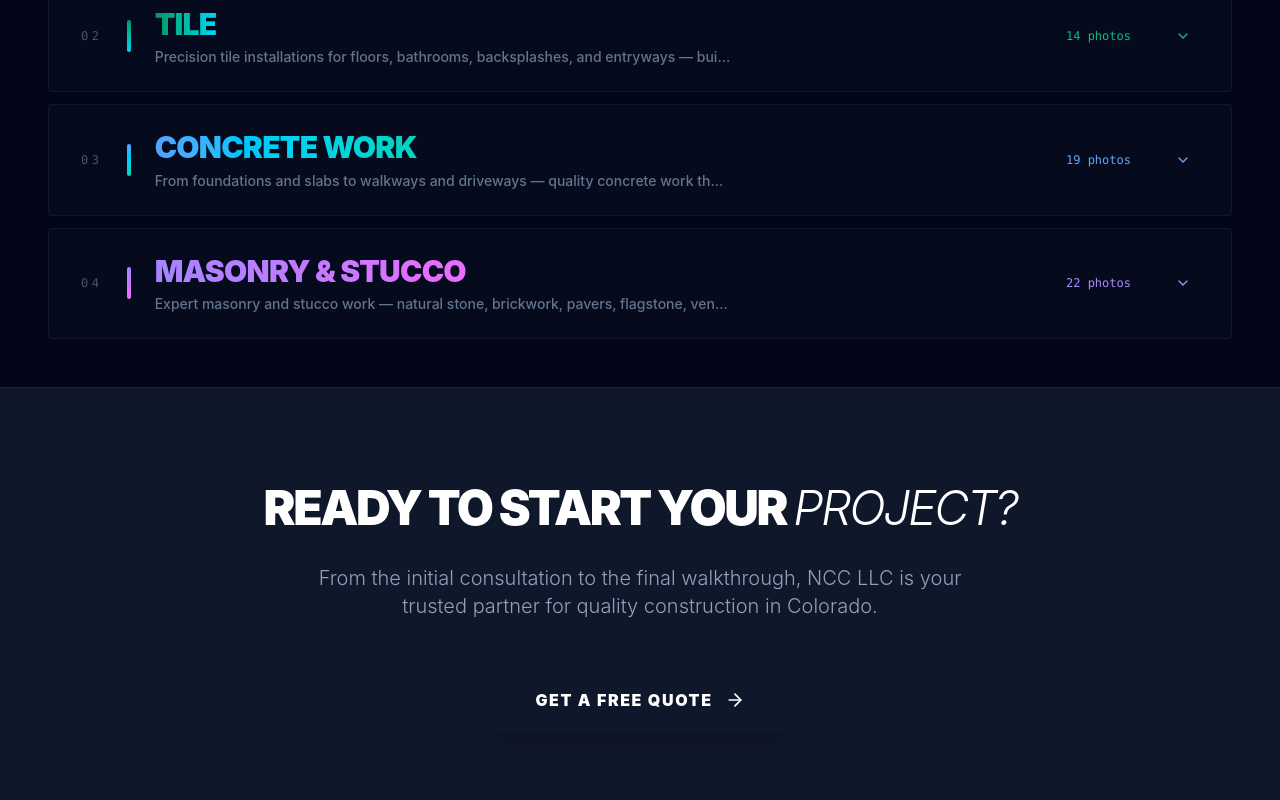
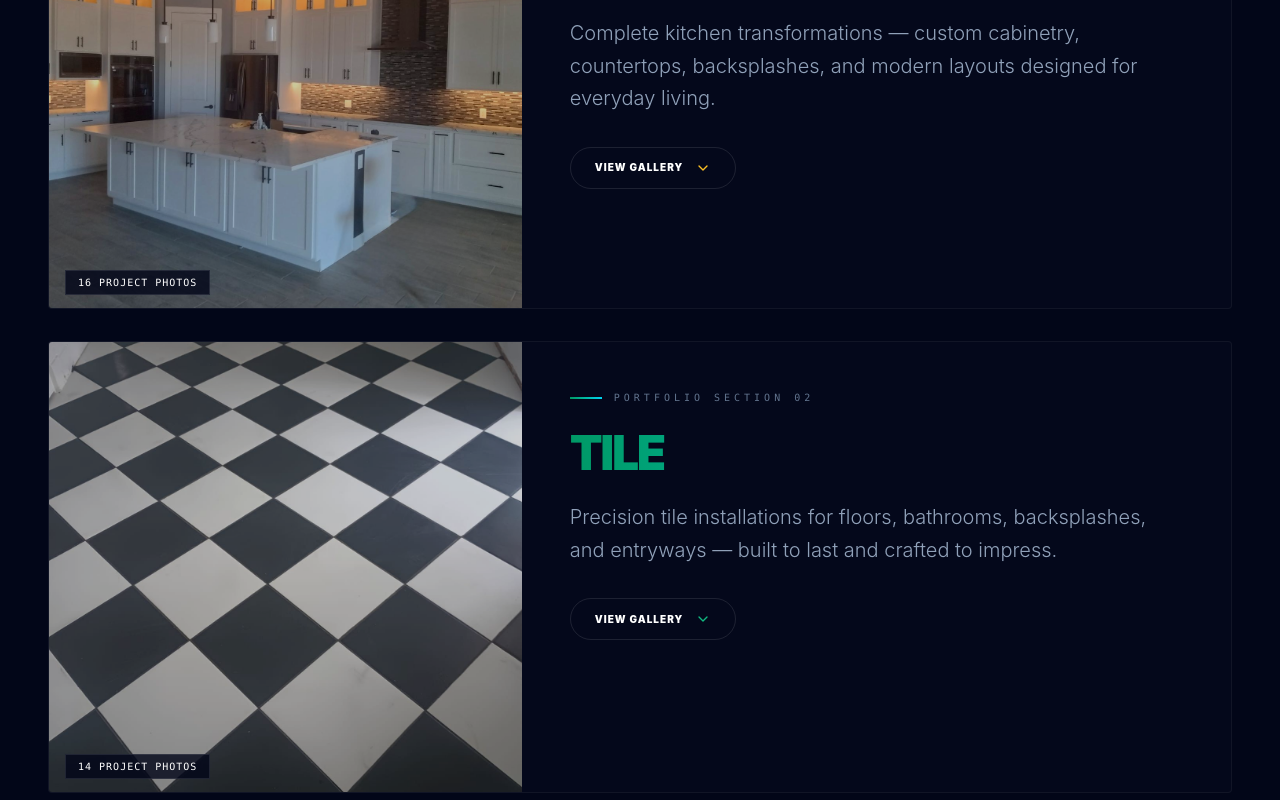
Before and after one commit to hollyw00d337/NCC, a React (Vite) app: page /projects in a window 1280 px wide. Shown: the part 600-1400 px from the top of the page. Built offline with nearby package versions, Linux system fonts and the light colour scheme.

Commit message:
Cambie el apartado projects

```diff
--- a/src/app/pages/Projects.tsx
+++ b/src/app/pages/Projects.tsx
@@ -115,7 +115,7 @@ const sections: Section[] = [
     description:
       "Precision tile installations for floors, bathrooms, backsplashes, and entryways — built to last and crafted to impress.",
     photos: [
-      tile01, tile02, tile03, tile04, tile05, tile06, tile07,
+      tile05, tile02, tile03, tile04, tile01, tile06, tile07,
       tile08, tile09, tile10, tile11, tile12, tile13, tile14,
     ],
   },
@@ -206,98 +206,109 @@ export default function Projects() {
       </div>
 
       {/* Sections — Compact Accordion */}
+      {/* Sections — Visual Cards Accordion */}
       <div className="container mx-auto px-6 lg:px-12 py-12">
-        <div className="space-y-3">
+        <div className="space-y-8">
           {sections.map((section, sIdx) => {
             const isExpanded = expandedSections[section.id] ?? false;
 
             return (
               <motion.div
                 key={section.id}
-                initial={{ opacity: 0, y: 16 }}
+                initial={{ opacity: 0, y: 20 }}
                 whileInView={{ opacity: 1, y: 0 }}
-                transition={{ duration: 0.4, delay: sIdx * 0.08 }}
+                transition={{ duration: 0.5, delay: sIdx * 0.1 }}
                 viewport={{ once: true }}
-                className={`rounded-sm border transition-colors duration-300 overflow-hidden ${isExpanded
-                  ? "bg-slate-900/80 border-white/10"
-                  : "bg-slate-900/30 border-white/5 hover:border-white/15 hover:bg-slate-900/50"
-                  }`}
+                className="rounded-sm overflow-hidden border border-white/5 bg-slate-900/20 hover:bg-slate-900/40 transition-all duration-500"
               >
-                {/* Clickable Header Row */}
+                {/* CABECERA TIPO BANNER (Imagen + Descripción) */}
                 <button
                   onClick={() => toggleSection(section.id)}
-                  className="w-full flex items-center gap-4 sm:gap-6 px-5 sm:px-8 py-5 sm:py-6 text-left group cursor-pointer"
+                  className="w-full relative group cursor-pointer overflow-hidden flex flex-col md:flex-row min-h-[350px] text-left"
                 >
-                  {/* Number */}
-                  <span className="text-slate-600 font-mono text-xs tracking-[0.3em] flex-shrink-0 hidden sm:block">
-                    {String(sIdx + 1).padStart(2, "0")}
-                  </span>
+                  {/* Lado de la Imagen */}
+                  <div className="relative w-full md:w-2/5 h-72 md:h-[450px] overflow-hidden">
+                    <img
+                      src={section.photos[0]}
+                      alt={section.title}
+                      className="w-full h-full object-cover transition-transform duration-1000 group-hover:scale-110"
+                    />
+                    <div className="absolute inset-0 bg-slate-950/20 group-hover:bg-transparent transition-colors duration-500" />
 
-                  {/* Accent bar */}
-                  <div className={`h-8 w-1 rounded-full bg-gradient-to-b ${section.accent} flex-shrink-0`} />
+                    <div className="absolute bottom-4 left-4">
+                      <span className="bg-slate-950/80 backdrop-blur-md text-white text-[10px] font-mono px-3 py-1.5 border border-white/10 uppercase tracking-widest">
+                        {section.photos.length} Project Photos
+                      </span>
+                    </div>
+                  </div>
 
-                  {/* Title + description */}
-                  <div className="flex-1 min-w-0">
-                    <h2 className="text-xl sm:text-2xl md:text-3xl font-black tracking-tight leading-tight">
-                      <span className={`text-transparent bg-clip-text bg-gradient-to-r ${section.accent}`}>
-                        {section.title}
+                  {/* Lado del Contenido */}
+                  <div className="relative flex-1 p-8 md:p-12 flex flex-col justify-center">
+                    <div className="flex items-center gap-3 mb-6">
+                      <div className={`h-[2px] w-8 bg-gradient-to-r ${section.accent}`} />
+                      <span className="text-[10px] font-mono text-slate-500 tracking-[0.4em] uppercase">
+                        Portfolio Section {String(sIdx + 1).padStart(2, "0")}
                       </span>
+                    </div>
+
+                    <h2 className={`text-4xl md:text-5xl font-black mb-6 tracking-tighter text-transparent bg-clip-text bg-gradient-to-r ${section.accent}`}>
+                      {section.title}
                     </h2>
-                    <p className="text-slate-500 text-sm mt-1 truncate max-w-xl">
+
+                    <p className="text-slate-400 text-lg md:text-xl max-w-2xl mb-8 font-light leading-relaxed">
                       {section.description}
                     </p>
+
+                    <div className="mt-auto">
+                      <div
+                        className="inline-flex items-center gap-3 px-6 py-3 border border-white/10 rounded-full group-hover:border-white/30 transition-all"
+                        style={{ backgroundColor: isExpanded ? `${section.accentColor}15` : 'transparent' }}
+                      >
+                        <span className="text-white font-black text-[10px] uppercase tracking-widest">
+                          {isExpanded ? "Hide Gallery" : "View Gallery"}
+                        </span>
+                        <ChevronDown
+                          className={`h-4 w-4 transition-transform duration-500 ${isExpanded ? "rotate-180" : ""}`}
+                          style={{ color: section.accentColor }}
+                        />
+                      </div>
+                    </div>
                   </div>
-
-                  {/* Photo count badge */}
-                  <span
-                    className="text-xs font-mono px-3 py-1.5 rounded-full flex-shrink-0"
-                    style={{
-                      backgroundColor: `${section.accentColor}12`,
-                      color: section.accentColor,
-                    }}
-                  >
-                    {section.photos.length} photos
-                  </span>
-
-                  {/* Chevron */}
-                  <span
-                    className={`flex items-center justify-center w-8 h-8 rounded-full flex-shrink-0 transition-all duration-300 ${isExpanded ? "rotate-180" : ""
-                      }`}
-                    style={{ backgroundColor: `${section.accentColor}15` }}
-                  >
-                    <ChevronDown className="h-4 w-4" style={{ color: section.accentColor }} />
-                  </span>
                 </button>
 
-                {/* Expandable Gallery */}
-                <AnimatePresence initial={false}>
+                {/* GALERÍA MASONRY (Se revela al expandir) */}
+                <AnimatePresence>
                   {isExpanded && (
                     <motion.div
                       initial={{ height: 0, opacity: 0 }}
                       animate={{ height: "auto", opacity: 1 }}
                       exit={{ height: 0, opacity: 0 }}
-                      transition={{ duration: 0.4, ease: [0.4, 0, 0.2, 1] }}
-                      className="overflow-hidden"
+                      transition={{ duration: 0.6, ease: [0.4, 0, 0.2, 1] }}
+                      className="bg-slate-950/40 border-t border-white/5"
                     >
-                      <div className="px-5 sm:px-8 pb-8 pt-2">
+                      <div className="p-6 md:p-12">
+                        <div className="flex items-center gap-4 mb-10 text-slate-600">
+                          <span className="text-[10px] font-mono uppercase tracking-[0.3em]">Full Project Gallery</span>
+                          <div className="h-px flex-1 bg-white/5" />
+                        </div>
+
                         <ResponsiveMasonry columnsCountBreakPoints={{ 350: 1, 640: 2, 1024: 3 }}>
-                          <Masonry gutter="12px">
+                          <Masonry gutter="16px">
                             {section.photos.map((src, pIdx) => (
                               <motion.div
                                 key={`${section.id}-${pIdx}`}
-                                initial={{ opacity: 0, y: 20 }}
-                                animate={{ opacity: 1, y: 0 }}
-                                transition={{ duration: 0.3, delay: (pIdx % 6) * 0.05 }}
-                                className="group relative overflow-hidden rounded-sm cursor-pointer"
+                                initial={{ opacity: 0, scale: 0.9 }}
+                                animate={{ opacity: 1, scale: 1 }}
+                                transition={{ duration: 0.3, delay: (pIdx % 10) * 0.05 }}
+                                className="group relative overflow-hidden rounded-sm cursor-pointer shadow-2xl border border-white/5"
                                 onClick={() => openLightbox(sIdx, pIdx)}
                               >
                                 <img
                                   src={src}
-                                  alt={`NCC LLC ${section.title.toLowerCase()} project ${pIdx + 1}`}
-                                  className="w-full h-auto object-cover group-hover:scale-105 transition-transform duration-500 opacity-90 group-hover:opacity-100"
+                                  alt={`Gallery ${pIdx}`}
+                                  className="w-full h-auto object-cover group-hover:scale-105 transition-transform duration-700 opacity-80 group-hover:opacity-100"
                                 />
                                 <div className="absolute inset-0 bg-gradient-to-t from-slate-950/60 via-transparent to-transparent opacity-0 group-hover:opacity-100 transition-opacity duration-300" />
-                                <div className="absolute inset-0 border border-white/0 group-hover:border-secondary/40 transition-colors duration-300 pointer-events-none rounded-sm" />
                               </motion.div>
                             ))}
                           </Masonry>
@@ -309,25 +320,6 @@ export default function Projects() {
               </motion.div>
             );
           })}
-        </div>
-      </div>
-
-      {/* CTA Section */}
-      <div className="bg-slate-900 py-24 border-t border-white/5">
-        <div className="container mx-auto px-6 lg:px-12 text-center">
-          <h2 className="text-4xl md:text-5xl font-black text-white mb-8 tracking-tighter">
-            READY TO START YOUR <span className="text-secondary italic font-light">PROJECT?</span>
-          </h2>
-          <p className="text-slate-400 text-xl max-w-2xl mx-auto mb-12 font-light">
-            From the initial consultation to the final walkthrough, NCC LLC is your trusted partner for quality
-            construction in Colorado.
-          </p>
-          <Link
-            to="/contact"
-            className="inline-flex items-center gap-3 px-10 py-5 bg-secondary text-white font-black rounded-sm hover:scale-105 transition-all shadow-xl shadow-secondary/20 uppercase tracking-widest"
-          >
-            Get a Free Quote <ArrowRight className="h-5 w-5" />
-          </Link>
         </div>
       </div>
 
```
